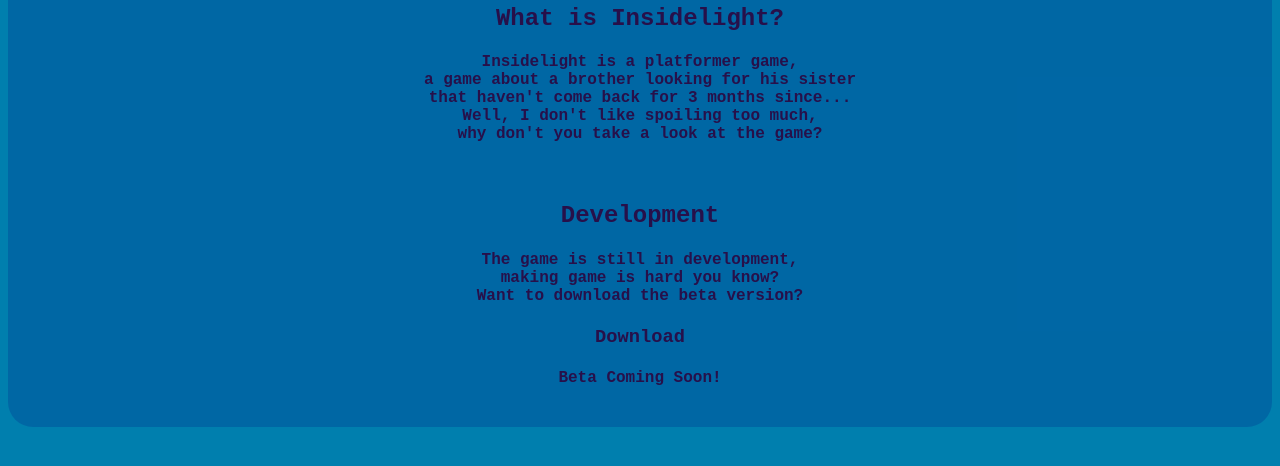
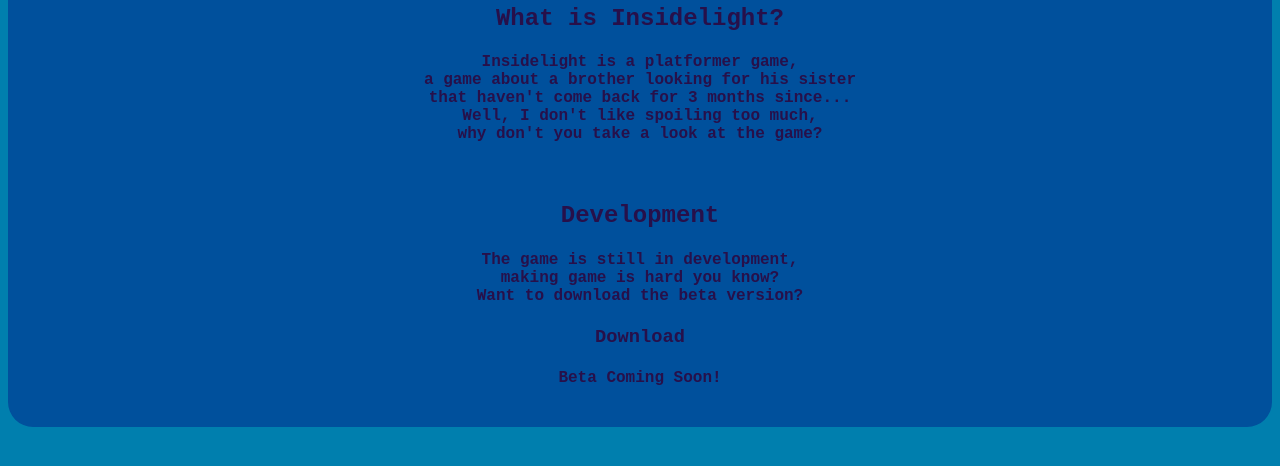
Before and after one commit to ascat4803/insidelight-site, a plain HTML site: page index.html in a window 1280 px wide. Shown: the part 178-644 px from the top of the page. Drawn offline with Linux system fonts and the light colour scheme.

Commit message:
Update style.css

```diff
--- a/style.css
+++ b/style.css
@@ -24,7 +24,7 @@ html {
 }
 
 #main-ui {
-  background-color: #00509C80;
+  background-color: #00509C;
   border-radius: 25px;
   color: #27104A;
   text-align: center;
```
